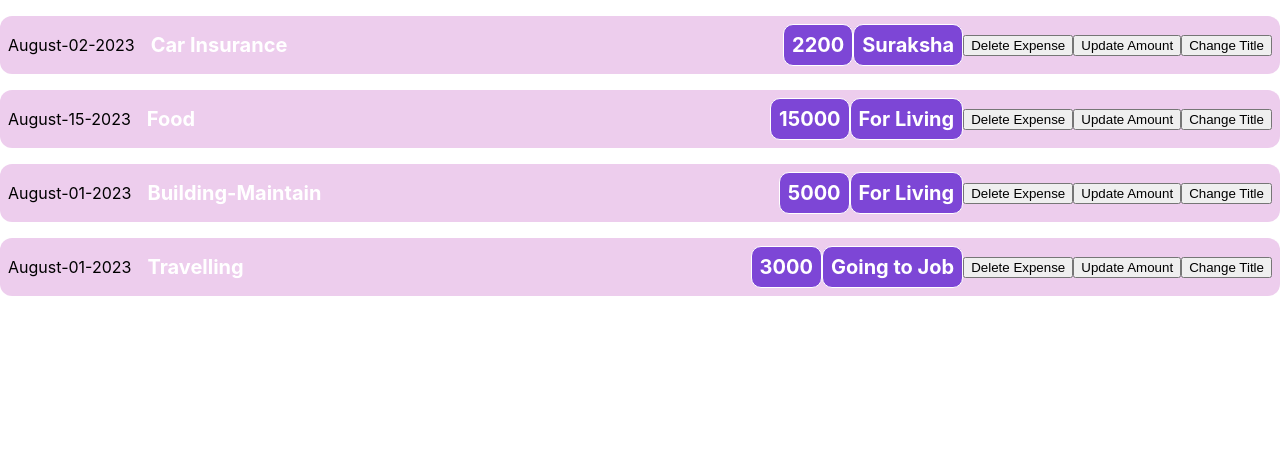
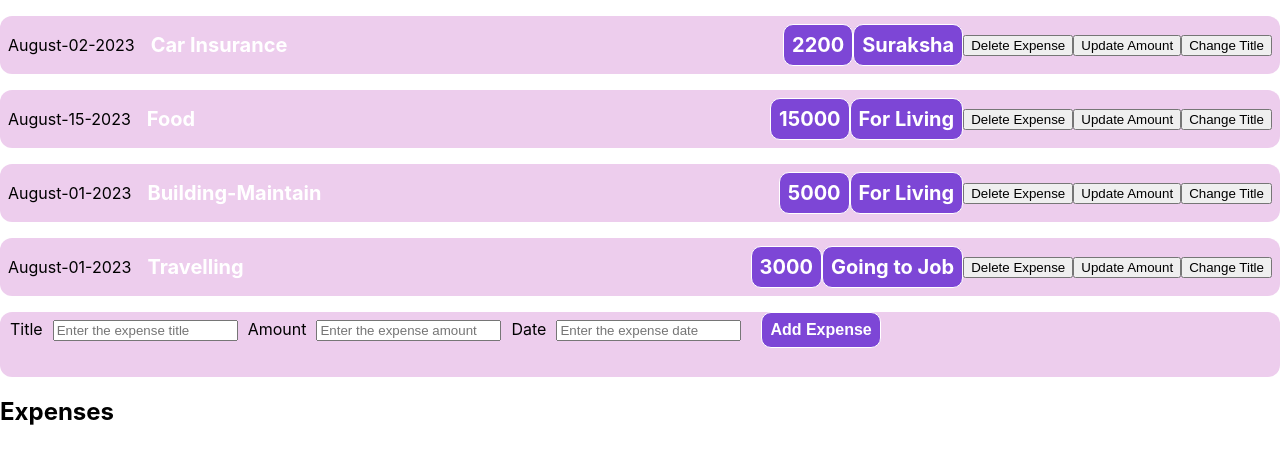
Before and after one commit to knawaz8585/ProReact1, a React (Create React App) app: page / in a window 1280 px wide. Shown: the top 464 px of the page. Built offline with nearby package versions, Linux system fonts and the light colour scheme.

Commit message:
Add New Component

```diff
--- a/src/App.js
+++ b/src/App.js
@@ -1,5 +1,6 @@
 import ExpenseItem from "./Components/ExpenseItem";
 import React, { useState } from 'react';
+import ExpenseForm from "./Components/ExpenseForm";
 
 function App() {
   const [expenses, setExpenses] = useState([
@@ -75,8 +76,11 @@ function App() {
           onDelete={handleDeleteExpense}
           onAmount={handleAmountUpdate}
           onTitleChange={handleTitleChange}
+
         />
+
       ))}
+      <ExpenseForm />
     </>
   );
 }
--- /dev/null
+++ b/src/Components/ExpenseForm.css
@@ -0,0 +1,27 @@
+.form {
+    background-color: #b4b4;
+    margin-top: 5px;
+    border-radius: 12px;
+    height: 65px;
+
+
+
+
+}
+
+label {
+    color: black;
+    margin: 10px;
+
+}
+
+.AddButton {
+    font-size: 1rem;
+    font-weight: bold;
+    color: white;
+    background-color: #7d46d6;
+    border: 1px solid white;
+    padding: 0.5rem;
+    border-radius: 10px;
+    margin-left: 20px;
+}
--- /dev/null
+++ b/src/Components/ExpenseForm.js
@@ -0,0 +1,64 @@
+import React, { useState } from 'react';
+import './ExpenseForm.css';
+
+export default function ExpenseForm() {
+    const [expenses, setExpenses] = useState([]);
+    const [title, setTitle] = useState('');
+    const [amount, setAmount] = useState('');
+    const [date, setDate] = useState('');
+
+    const handleTitleChange = (event) => {
+        setTitle(event.target.value);
+    };
+
+    const handleAmountChange = (event) => {
+        setAmount(event.target.value);
+    };
+
+    const handleDateChange = (event) => {
+        setDate(event.target.value);
+    };
+
+    const handleAddExpense = () => {
+        const newExpense = {
+            title: title,
+            amount: amount,
+            date: date
+        };
+
+        setExpenses((prevExpenses) => [...prevExpenses, newExpense]);
+        setTitle('');
+        setAmount('');
+        setDate('');
+    };
+
+    return (
+        <div>
+            <div className='form'>
+                <label htmlFor="titleInput">Title</label>
+                <input
+                    type="text" id="titleInput" placeholder="Enter the expense title" value={title} onChange={handleTitleChange} />
+
+                <label htmlFor="amountInput">Amount</label>
+                <input type="text" id="amountInput" placeholder="Enter the expense amount" value={amount} onChange={handleAmountChange} />
+
+                <label htmlFor="dateInput">Date</label>
+                <input type="text" id="dateInput" placeholder="Enter the expense date" value={date} onChange={handleDateChange} />
+
+
+                <button className="AddButton" onClick={handleAddExpense}>Add Expense</button>
+            </div>
+
+            <div className='expenses'>
+                <h2>Expenses</h2>
+                {expenses.map((expense, index) => (
+                    <div key={index}>
+                        <p>Title: {expense.title}</p>
+                        <p>Amount: {expense.amount}</p>
+                        <p>Date: {expense.date}</p>
+                    </div>
+                ))}
+            </div>
+        </div>
+    );
+}
```
